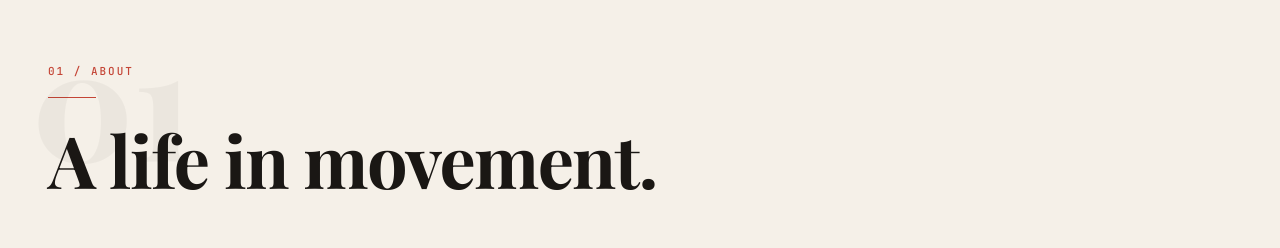
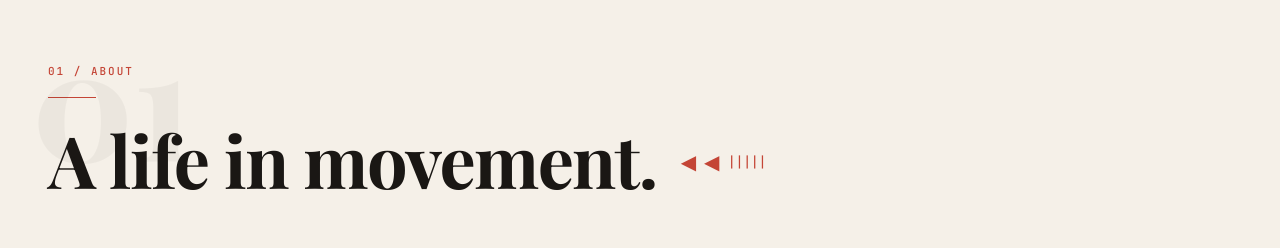
Before and after one commit to Bilmage/Ondiege, a Next.js app: page / in a window 1280 px wide. Shown: the part 940-1188 px from the top of the page. Built offline with nearby package versions, Linux system fonts and the light colour scheme; a web font is replaced by a local one.

Commit message:
chore: add retro arrow components

```diff
--- a/app/page.tsx
+++ b/app/page.tsx
@@ -4,7 +4,7 @@ import {GrainOverlay} from "@/components/ui/GrainOverlay";
 import {HeroSection} from "@/components/home/HeroSection";
 import {AboutSection} from "@/components/about/AboutSection";
 import {SelectedWorks} from "@/components/works/SelectedWorks";
-import {VideoArchive} from "@/components/video/VideoArchive";
+// import {VideoArchive} from "@/components/video/VideoArchive";
 import {CareerTimeline} from "@/components/archive/CareerTimeline";
 import {ContactSection} from "@/components/contact/ContactSection";
 
--- /dev/null
+++ b/components/ui/RetroArrows.tsx
@@ -0,0 +1,18 @@
+export interface RetroArrowsProps {
+  className?: string;
+}
+
+export function RetroArrows({ className = "" }: RetroArrowsProps) {
+  return (
+    <div
+      className={`hidden sm:inline-flex items-center gap-2 text-[var(--color-burnt-orange)] ${className}`}
+      aria-hidden="true"
+    >
+      <span className="text-xl leading-none select-none">◀</span>
+      <span className="text-xl leading-none select-none">◀</span>
+      <span className="font-mono tracking-tighter text-sm leading-none select-none">
+        |||||
+      </span>
+    </div>
+  );
+}
--- a/components/ui/SectionHeading.tsx
+++ b/components/ui/SectionHeading.tsx
@@ -1,8 +1,11 @@
+import { RetroArrows } from "./RetroArrows";
+
 export interface SectionHeadingProps {
   label: string;
   heading: string;
   number?: string;
   className?: string;
+  showArrows?: boolean;
 }
 
 export function SectionHeading({
@@ -10,6 +13,7 @@ export function SectionHeading({
   heading,
   number,
   className = "",
+  showArrows = true,
 }: SectionHeadingProps) {
   return (
     <div className={`relative mb-16 md:mb-20 ${className}`}>
@@ -26,10 +30,13 @@ export function SectionHeading({
       {/* Thin accent divider */}
       <div className="thin-divider mb-6" aria-hidden="true" />
 
-      {/* Main heading */}
-      <h2 className="editorial-heading text-4xl md:text-5xl lg:text-6xl xl:text-7xl">
-        {heading}
-      </h2>
+      {/* Main heading with RetroArrows component */}
+      <div className="flex flex-wrap items-center gap-4 sm:gap-6">
+        <h2 className="editorial-heading text-4xl md:text-5xl lg:text-6xl xl:text-7xl">
+          {heading}
+        </h2>
+        {showArrows && <RetroArrows className="self-center mt-1" />}
+      </div>
     </div>
   );
 }
--- a/components/works/SelectedWorks.tsx
+++ b/components/works/SelectedWorks.tsx
@@ -4,6 +4,7 @@ import {useState} from "react";
 import Image from "next/image";
 import {WorkMediaItem, worksData} from "@/data/works";
 import {SectionHeading} from "@/components/ui/SectionHeading";
+import {RetroArrows} from "@/components/ui/RetroArrows";
 
 export function SelectedWorks() {
   const kenyaSometimes = worksData.find((w) => w.id === "kenya-sometimes") || worksData[0];
@@ -435,11 +436,7 @@ export function SelectedWorks() {
               <h4 className="font-display text-4xl sm:text-5xl lg:text-6xl font-black uppercase tracking-tight text-[var(--color-charcoal)]">
                 PORTFOLIO
               </h4>
-              <div className="hidden sm:flex items-center gap-2 text-[var(--color-burnt-orange)]" aria-hidden="true">
-                <span className="text-xl">◀</span>
-                <span className="text-xl">◀</span>
-                <span className="font-mono tracking-tighter text-sm">|||||</span>
-              </div>
+              <RetroArrows />
             </div>
 
             <p className="font-body text-sm sm:text-base text-[var(--color-charcoal-light)] max-w-md leading-relaxed font-medium">
```
